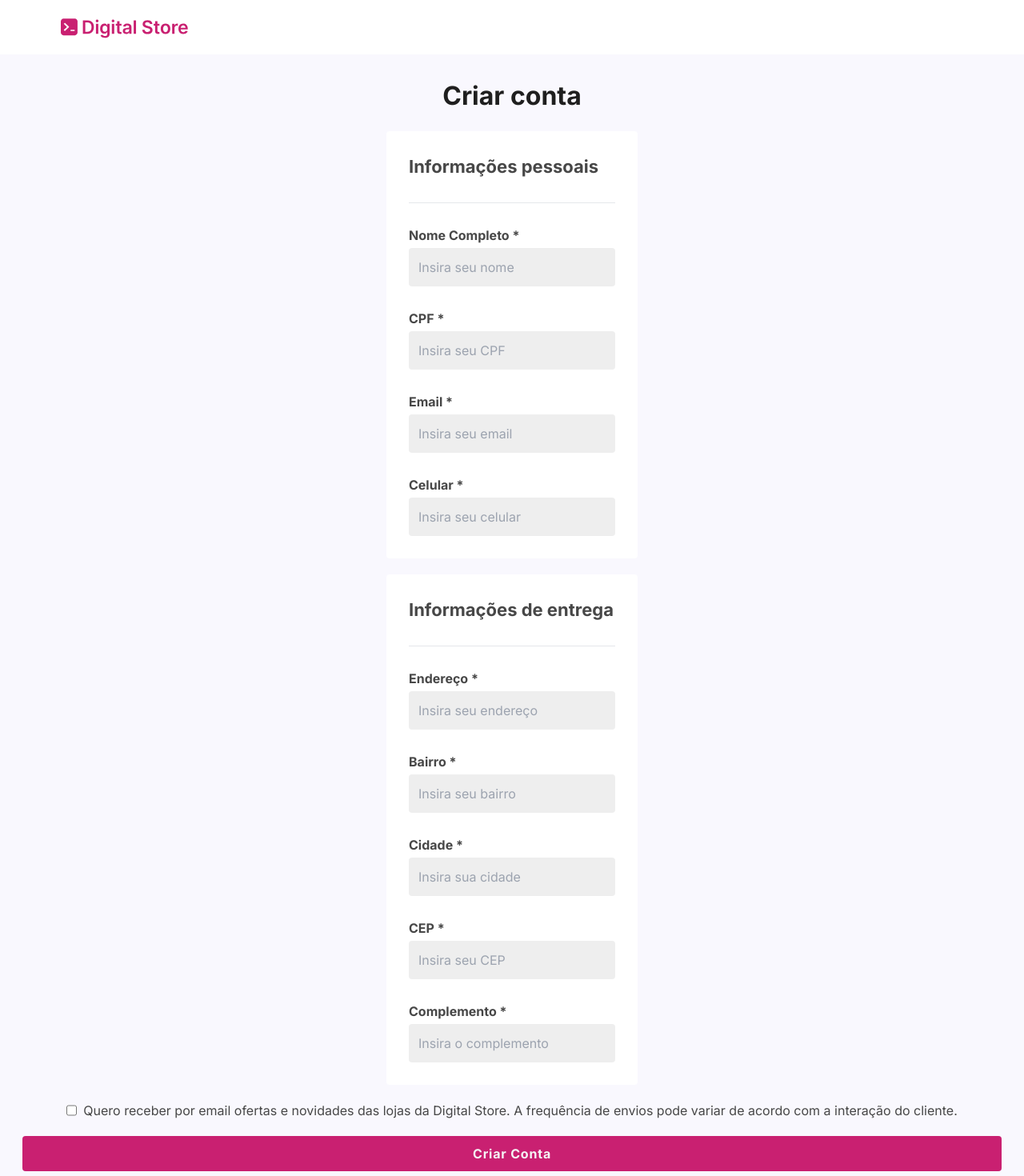
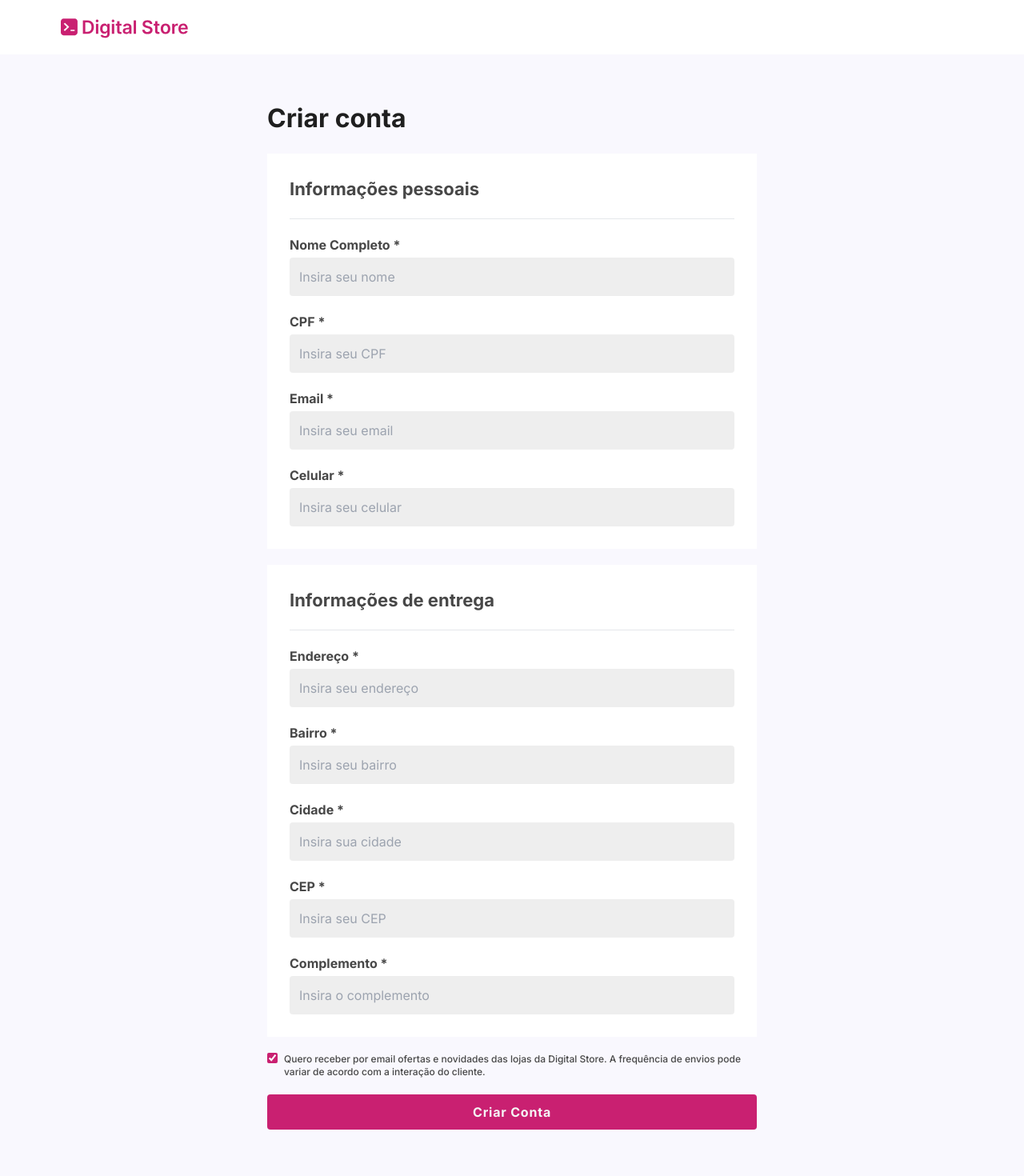
Before and after one commit to ajuteixeira/client-drip-store, a React (Vite) app in the folder client/: page /criar-conta/formulario in a window 1280 px wide. Shown: the top 1470 px of the page at 80% size. Built offline with nearby package versions, Linux system fonts and the light colour scheme.

Commit message:
organizando e estilizando o formulário e a página de criar conta

```diff
--- a/client/src/components/Form.jsx
+++ b/client/src/components/Form.jsx
@@ -2,9 +2,11 @@ import Input from './Input';
 
 export default function Form() {
   return (
-        <div className='flex flex-col gap-5 justify-center items-center'>
-            <div className="w-full p-7 flex flex-col gap-7 bg-white rounded md:max-w-sm lg:max-w-md">
-                <h3 className='font-bold text-[#474747] lg:text-[22px]'>Informações pessoais</h3>
+    <>
+      <div className="w-full p-7 flex flex-col gap-5 text-[#474747] bg-[#FFFFFF] sm:w-4/5 lg:w-3/6">
+        <h3 className="font-bold text-[#474747] lg:text-[22px]">
+          Informações pessoais
+        </h3>
         <hr />
         <Input
           type={'text'}
@@ -14,14 +16,14 @@ export default function Form() {
           title={'Nome Completo *'}
         />
         <Input
-                    type={'text'}
+          type={'number'}
           name={'cpf'}
           id={'cpf'}
           placeholder={'Insira seu CPF'}
           title={'CPF *'}
         />
         <Input
-                    type={'text'}
+          type={'email'}
           name={'email'}
           id={'email'}
           placeholder={'Insira seu email'}
@@ -35,8 +37,10 @@ export default function Form() {
           title={'Celular *'}
         />
       </div>
-            <div className="w-full p-7 flex flex-col gap-7 bg-white rounded md:max-w-sm lg:max-w-md">
-                <h3 className='font-bold text-[#474747] lg:text-[22px]'>Informações de entrega</h3>
+      <div className="w-full p-7 flex flex-col gap-5 text-[#474747] bg-[#FFFFFF] sm:w-4/5 lg:w-3/6">
+        <h3 className="font-bold text-[#474747] lg:text-[22px]">
+          Informações de entrega
+        </h3>
         <hr />
         <Input
           type={'text'}
@@ -67,13 +71,13 @@ export default function Form() {
           title={'CEP *'}
         />
         <Input
-                    type={'number'}
+          type={'text'}
           name={'complemento'}
           id={'complemento'}
           placeholder={'Insira o complemento'}
           title={'Complemento *'}
         />
       </div>
-        </div>
-    )
+    </>
+  );
 }
--- a/client/src/pages/CreateAccountForm.jsx
+++ b/client/src/pages/CreateAccountForm.jsx
@@ -1,26 +1,39 @@
-import SimpleHeader from '../components/SimpleHeader'
-import Form from '../components/Form'
-import Button from '../components/Button'
-import Footer from '../components/Footer'
+import SimpleHeader from '../components/SimpleHeader';
+import Form from '../components/Form';
+import Button from '../components/Button';
+import Footer from '../components/Footer';
 
 export default function CreateAccountForm() {
   return (
     <>
       <SimpleHeader />
-            <section className='p-7 flex justify-center bg-[#F9F8FE]'>
-                <div className='w-full flex flex-col items-center gap-5'>
-                    <h2 className="text-[22px] text-[#1f1f1f] font-bold lg:text-[32px]">
+      <section className="w-full h-full px-7 pt-9 pb-28 flex flex-col justify-center gap-5 sm: items-center bg-[#F9F8FE]">
+        <h2 className="w-full pt-5 flex flex-col gap-5 text-center text-[22px] text-[#1f1f1f] font-bold lg:text-[32px] sm:w-4/5 lg:w-3/6 lg:text-left">
           Criar conta
         </h2>
         <Form />
-                    <div className='flex gap-2'>
-                        <input type="checkbox" id='emailmkt' name='emailmkt' />
-                        <label className='text-[#474747]' fot="emailmkt">Quero receber por email ofertas e novidades das lojas da Digital Store. A frequência de envios pode variar de acordo com a interação do cliente.</label>
+        <div className="w-full flex flex-col gap-5 text-[#474747] sm:w-4/5 lg:w-3/6">
+          <div className="flex gap-2 items-start">
+            <input
+              className="accent-[#C92071]"
+              type="checkbox"
+              id="emailmkt"
+              name="emailmkt"
+              checked
+            />
+            <label
+              className="text-xs font-medium text-[#474747]"
+              for="emailmkt"
+            >
+              Quero receber por email ofertas e novidades das lojas da Digital
+              Store. A frequência de envios pode variar de acordo com a
+              interação do cliente.
+            </label>
           </div>
           <Button type="full" color="pink" title={'Criar Conta'} />
         </div>
       </section>
-            {/* <Footer/> */}
+      <Footer />
     </>
-    )
+  );
 }
```
Lines whose indentation alone changed are shown as unchanged.
